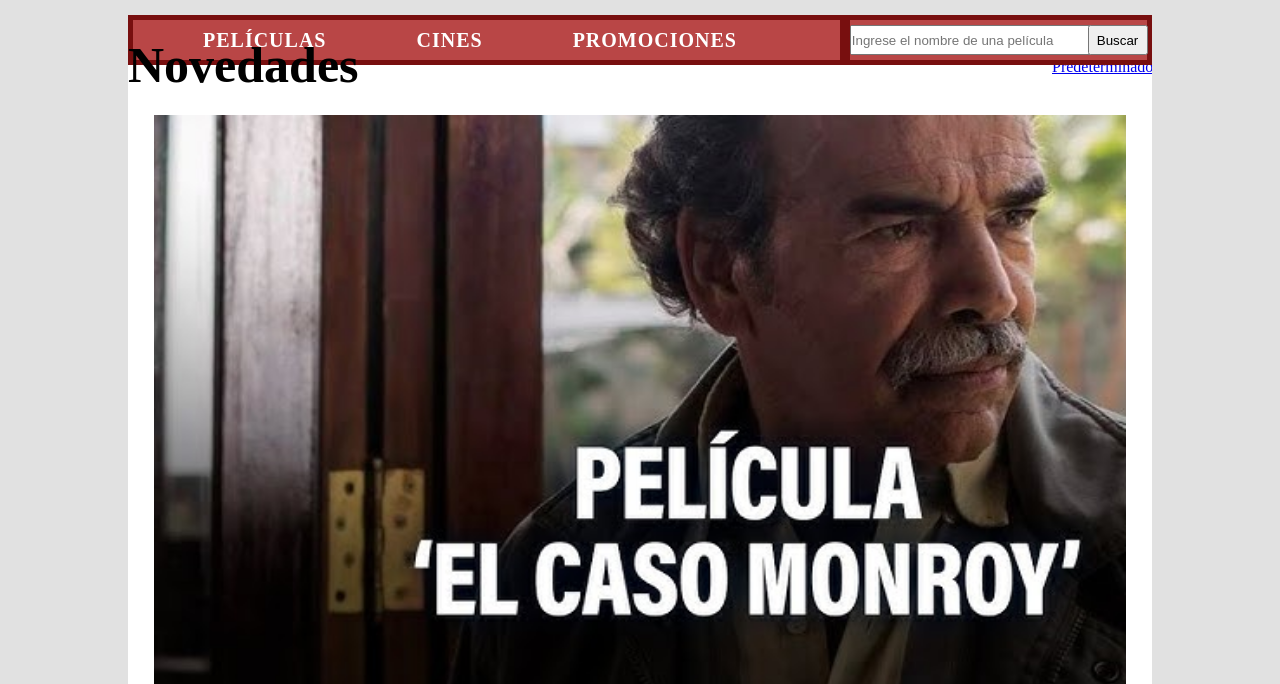
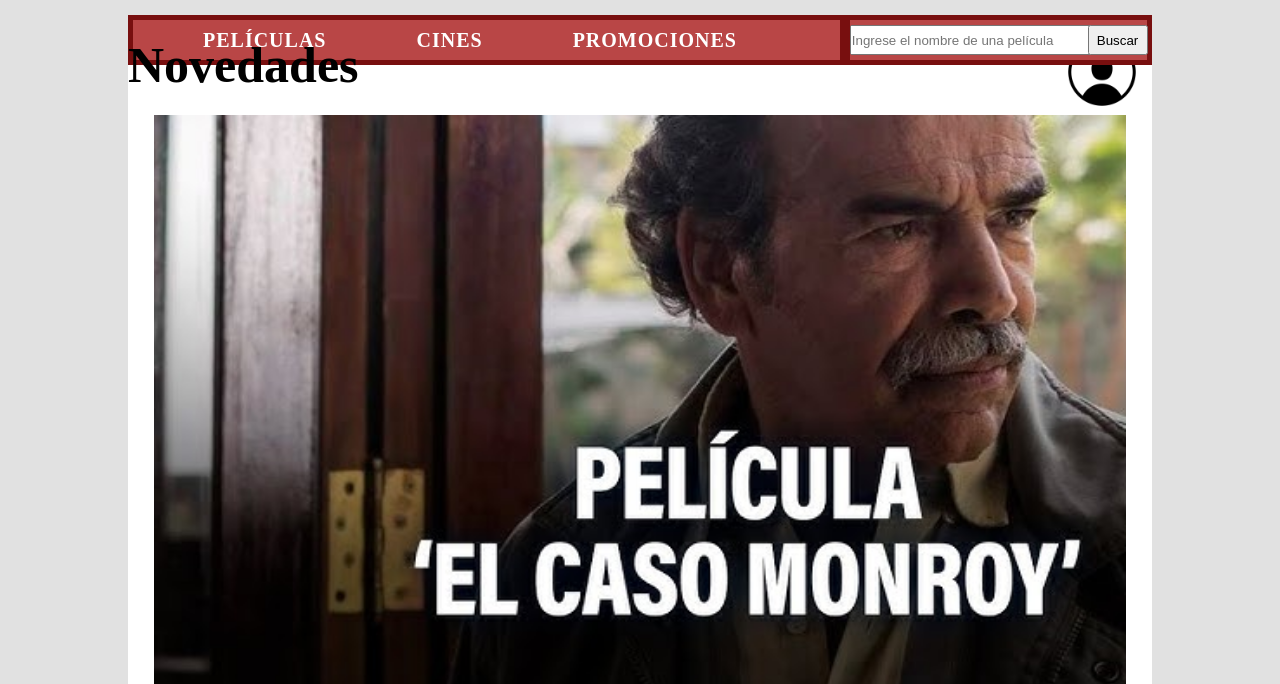
Before and after one commit to zvxqrl360/CINEMACORN, a plain HTML site: page index.html in a window 1280 px wide. Shown: the part 153-837 px from the top of the page. Drawn offline with Linux system fonts and the light colour scheme.

Commit message:
Update index.html

```diff
--- a/index.html
+++ b/index.html
@@ -22,7 +22,7 @@
                 </nav>
                 <div class="imgPerfil">
                     <a href="#">
-                        <img src="imagenes/paginaPrincipal/iconos/fotoPerfilPred.png" class="fotoPerfilPred" alt="Foto de Perfil Predeterminado">
+                        <img src="Vista/imagenes/paginaPrincipal/iconos/fotoPerfilPred.png" class="fotoPerfilPred" alt="Foto de Perfil Predeterminado">
                     </a>
                 </div>
             </div>
```
